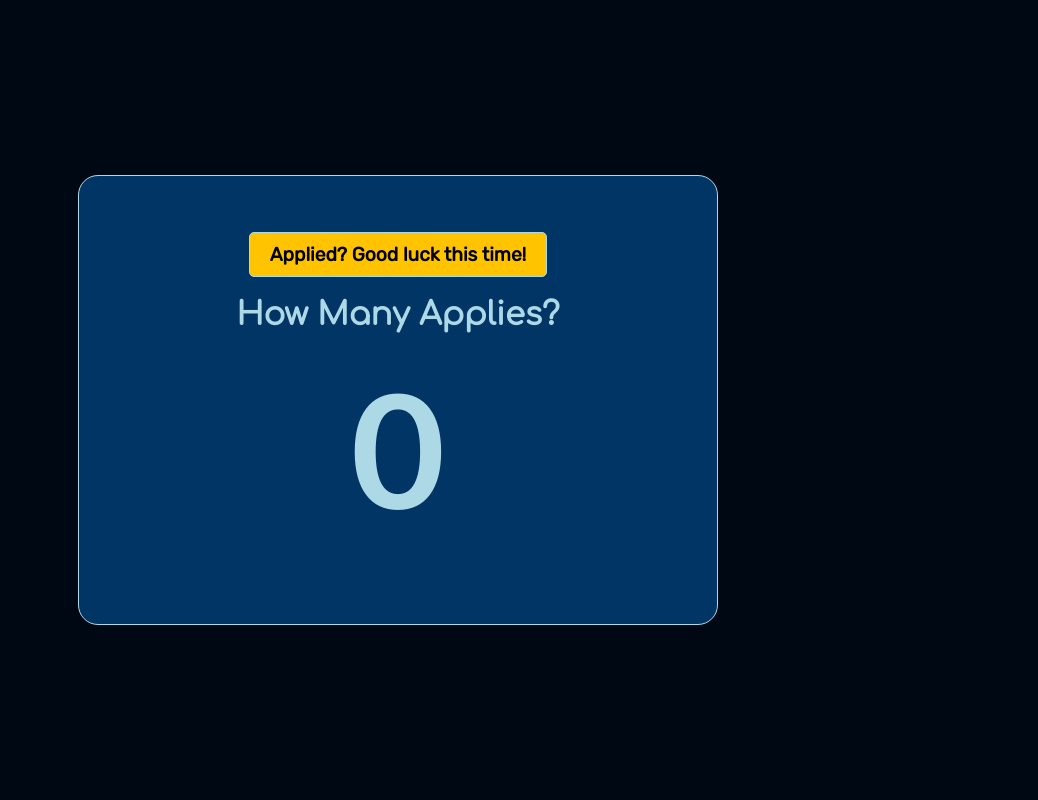
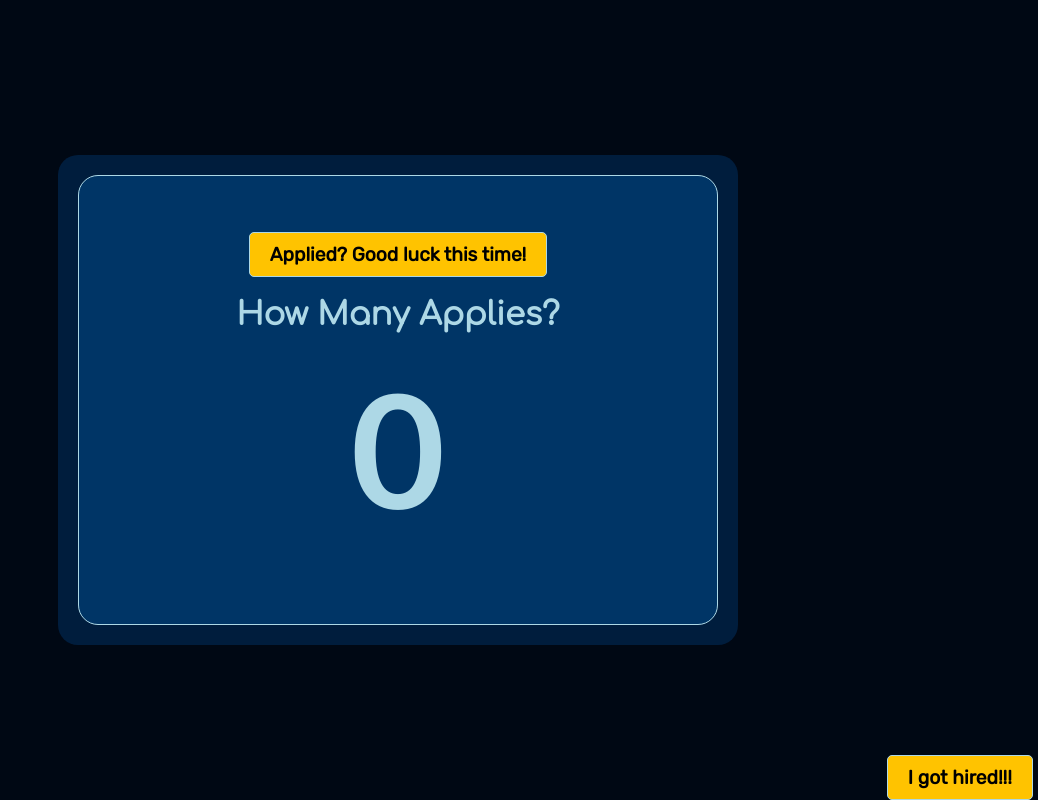
Before and after one commit to kirielss/HowManyApplies, a React (Vite) app in the folder project-files/: page / in a window 1280 px wide. Shown: the whole page, without its empty margins (242-1280 px from the left). Built offline with nearby package versions, Linux system fonts and the light colour scheme.

Commit message:
fix: localstorage now works

```diff
--- a/project-files/src/App.tsx
+++ b/project-files/src/App.tsx
@@ -3,6 +3,13 @@ import { useEffect, useState } from 'react'
 function App() {
   const [count, setCount] = useState(0);
   const [message, setMessage] = useState('');
+
+  useEffect(() => {
+    const countString = localStorage.getItem('count');
+    if (countString) {
+      setCount(JSON.parse(countString));
+    }
+  }, []);
 
   useEffect(() => {
     switch (count) {
@@ -44,25 +51,22 @@ function App() {
     }
 
     localStorage.setItem('count', JSON.stringify(count))
-    console.log("teste: ", localStorage.getItem('count'))
   });
 
-  useEffect(() => {
-    const countString = localStorage.getItem('count');
-    const countNum = parseInt(countString || '0');
-    setCount(countNum);
-    console.log(countString, countNum, count)
-  }, []);
+
 
 
   return (
     <div className="App">
-      <div className='card'>
-        <button onClick={() => setCount(count + 1)}>Applied? Good luck this time!</button>
-        <h1>How Many Applies?</h1>
-        <p>{count}</p>
-        <h2>{message}</h2>
+      <div className='container'>
+        <div className='card'>
+          <button onClick={() => setCount(count + 1)}>Applied? Good luck this time!</button>
+          <h1>How Many Applies?</h1>
+          <p>{count}</p>
+          <h2>{message}</h2>
+        </div>
       </div>
+      <button className='reset-button' onClick={() => setCount(0)}>I got hired!!!</button>
     </div>
   )
 }
```
